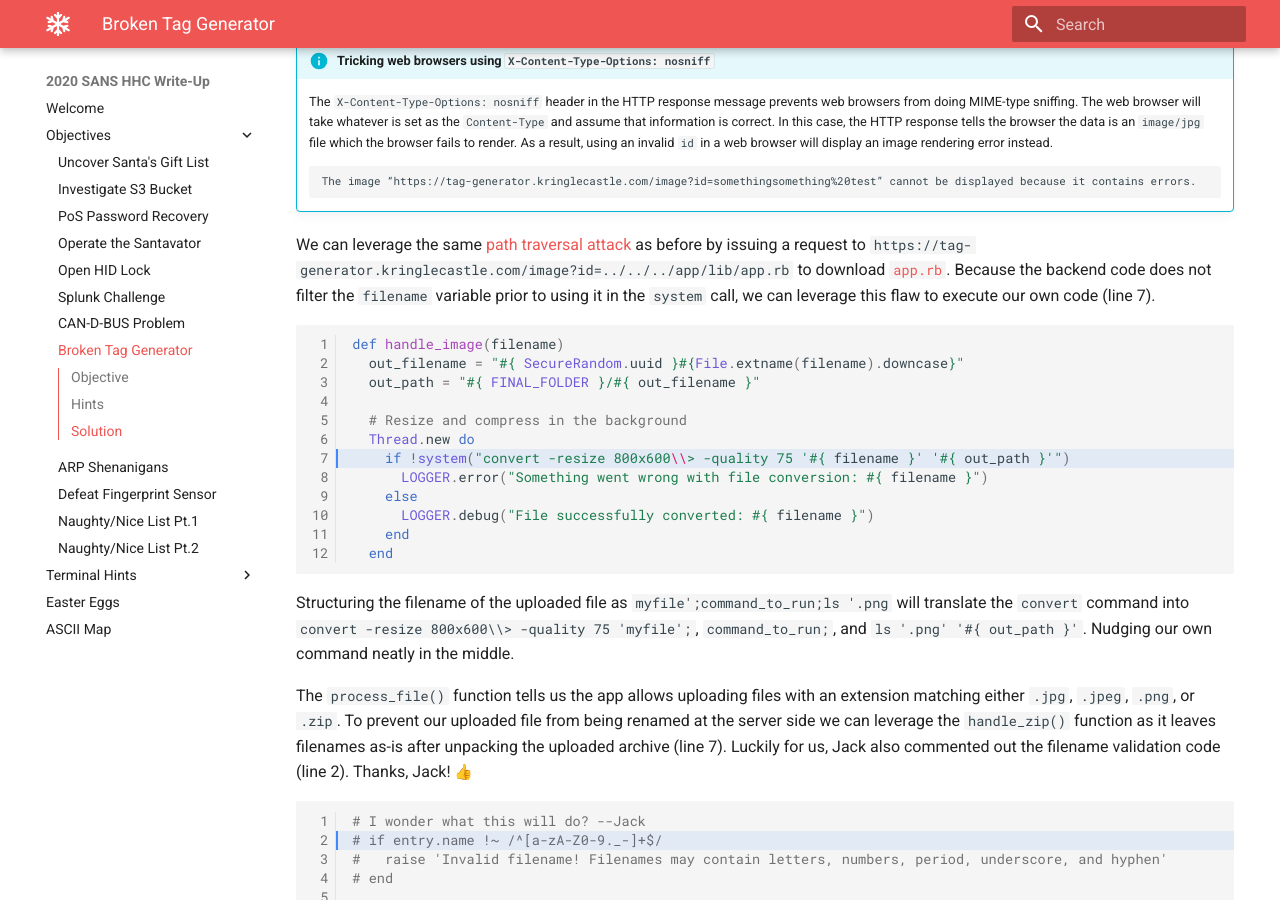
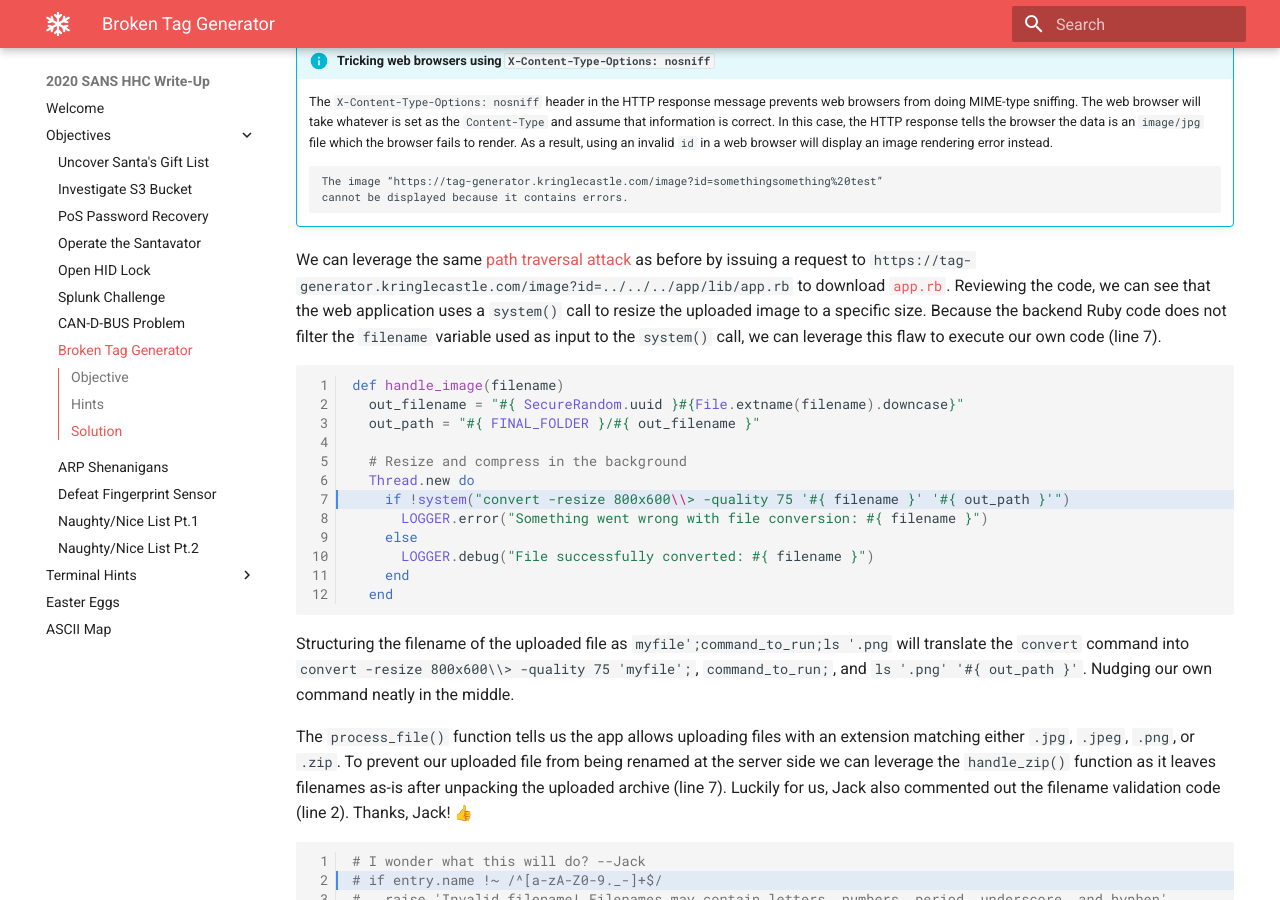
Before and after one commit to crahan/HolidayHackChallenge2020, an MkDocs documentation site: the page built from docs/objectives/o8.md, in a window 1280 px wide and 900 px high, scrolled down 2372 px. Built offline with MkDocs 1.6.1 and Material for MkDocs 9.7.7, drawn with Linux system fonts in a browser that asks for light colours; emoji names are drawn with the system emoji font; comment, search, counter and statistics services are not loaded.

Commit message:
Better explanation added

````diff
--- a/docs/objectives/o8.md
+++ b/docs/objectives/o8.md
@@ -92,10 +92,11 @@ An HTTP request using an invalid `id` will result in a 404 error response with a
     The `X-Content-Type-Options: nosniff` header in the HTTP response message prevents web browsers from doing MIME-type sniffing. The web browser will take whatever is set as the `Content-Type` and assume that information is correct. In this case, the HTTP response tells the browser the data is an `image/jpg` file which the browser fails to render. As a result, using an invalid `id` in a web browser will display an image rendering error instead.
 
     ```
-    The image “https://tag-generator.kringlecastle.com/image?id=somethingsomething%20test” cannot be displayed because it contains errors.
+    The image “https://tag-generator.kringlecastle.com/image?id=somethingsomething%20test”
+    cannot be displayed because it contains errors.
     ```
 
-We can leverage the same [path traversal attack](https://owasp.org/www-community/attacks/Path_Traversal) as before by issuing a request to `https://tag-generator.kringlecastle.com/image?id=../../../app/lib/app.rb` to download [`app.rb`](../artifacts/objectives/o8/app.rb). Because the backend code does not filter the `filename` variable prior to using it in the `system` call, we can leverage this flaw to execute our own code (line 7).
+We can leverage the same [path traversal attack](https://owasp.org/www-community/attacks/Path_Traversal) as before by issuing a request to `https://tag-generator.kringlecastle.com/image?id=../../../app/lib/app.rb` to download [`app.rb`](../artifacts/objectives/o8/app.rb). Reviewing the code, we can see that the web application uses a `system()` call to resize the uploaded image to a specific size. Because the backend Ruby code does not filter the `filename` variable used as input to the `system()` call, we can leverage this flaw to execute our own code (line 7).
 
 ```ruby linenums="1" hl_lines="7"
 def handle_image(filename)
````
